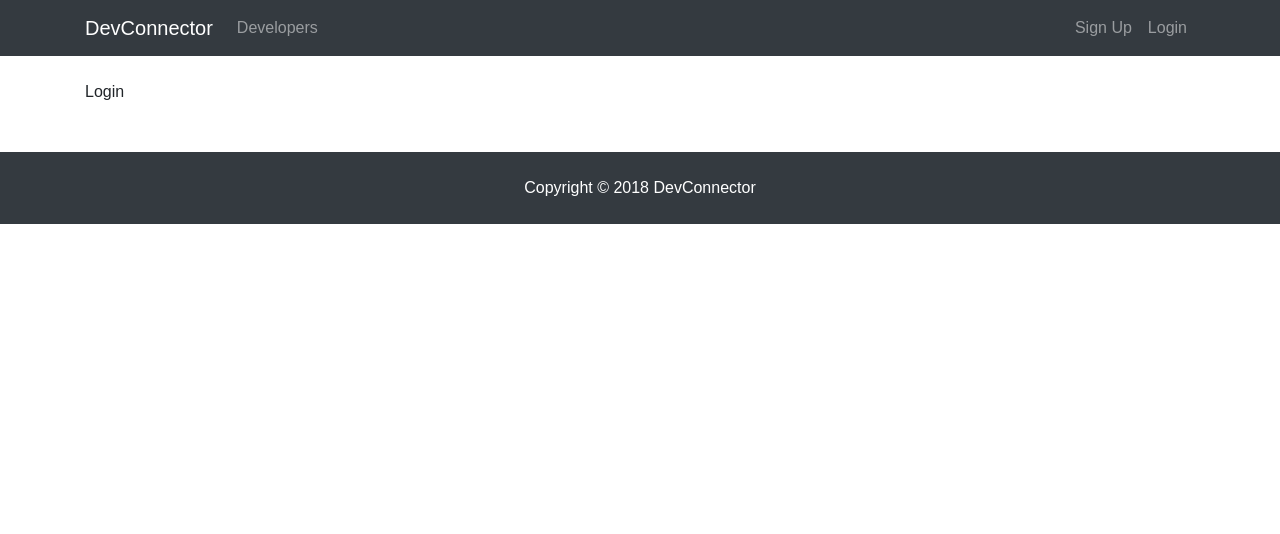
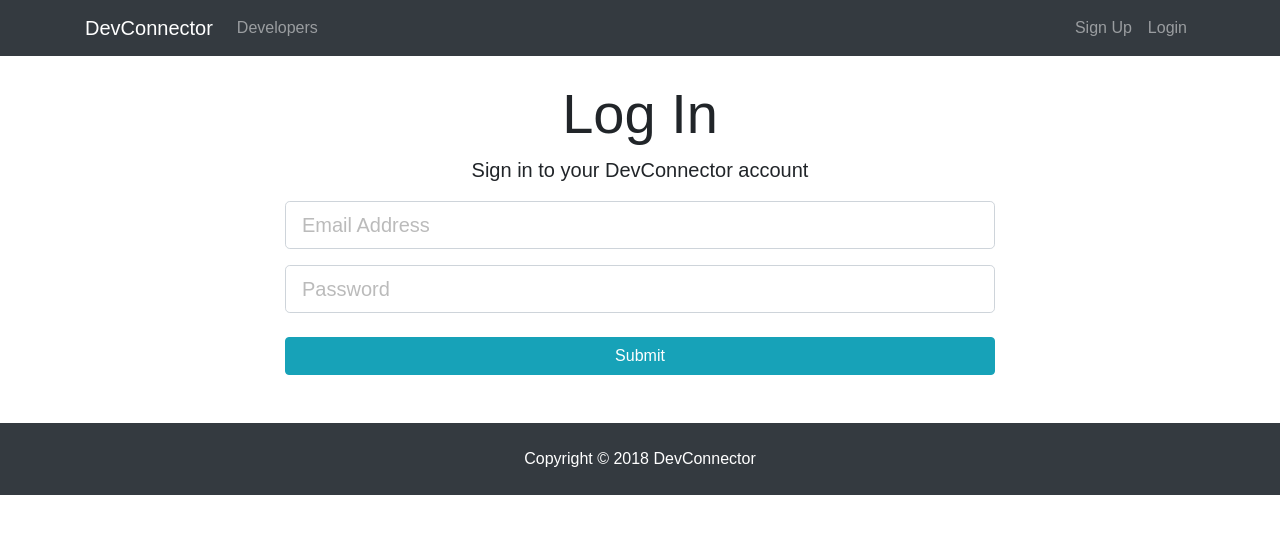
Before and after one commit to LBWright/dev-connector, a React (Create React App) app in the folder client/: page /login in a window 1280 px wide. Shown: the top 534 px of the page. Built offline with nearby package versions, Linux system fonts and the light colour scheme.

Commit message:
updated Login and Register components to properly display validation errors. Right now, these two components utilize axios to register and login users. However, it needs to be changed to use Redux within hopefully the next commit.

```diff
--- a/client/package.json
+++ b/client/package.json
@@ -3,6 +3,8 @@
   "version": "0.1.0",
   "private": true,
   "dependencies": {
+    "axios": "^0.18.0",
+    "classnames": "^2.2.5",
     "react": "^16.3.2",
     "react-dom": "^16.3.2",
     "react-router-dom": "^4.2.2",
--- a/client/src/components/auth/Login.js
+++ b/client/src/components/auth/Login.js
@@ -1,12 +1,49 @@
 import React, {Component} from 'react';
 
 class Login extends Component {
+	constructor() {
+		super();
+		this.state = {
+			email: '',
+			password: '',
+			errors: {}
+		};
+		this.onInputChange = this.onInputChange.bind(this);
+		this.onSubmit = this.onSubmit.bind(this);
+	}
+
+	onInputChange(e){
+		this.setState({[e.target.name]: e.target.value});
+	}
+	onSubmit(e){
+		e.preventDefault();
+		const user = {
+			email: this.state.email,
+			password: this.state.password
+		};
+		console.log(user);
+	}
 	render(){
 		return(
-			<div>
-				Login
-			</div>
-
+			<div className="login">
+				<div className="container">
+				<div className="row">
+					<div className="col-md-8 m-auto">
+					<h1 className="display-4 text-center">Log In</h1>
+					<p className="lead text-center">Sign in to your DevConnector account</p>
+					<form onSubmit={this.onSubmit}>
+						<div className="form-group">
+						<input type="email" className="form-control form-control-lg" onChange={this.onInputChange} value={this.state.email} placeholder="Email Address" name="email" />
+						</div>
+						<div className="form-group">
+						<input type="password" className="form-control form-control-lg" onChange={this.onInputChange} value={this.state.password} placeholder="Password" name="password" />
+						</div>
+						<input type="submit" value="Submit" className="btn btn-info btn-block mt-4" />
+					</form>
+					</div>
+				</div>
+				</div>
+		  	</div>
 		);
 	};
 }
--- a/client/src/components/auth/Register.js
+++ b/client/src/components/auth/Register.js
@@ -1,4 +1,6 @@
 import React, {Component} from 'react';
+import axios from 'axios';
+import classnames from 'classnames';
 
 class Register extends Component {
 	constructor (){
@@ -25,9 +27,11 @@
 			password: this.state.password,
 			password2: this.state.password2
 		}
-		console.log(newUser);
+		axios.post('/api/users/register', newUser).then(res => console.log(res.data)).catch(err => this.setState({errors: err.response.data}));
 	}
 	render(){
+		const  { errors } = this.state;
+
 		return(
 			<div className="register">
 			<div className="container">
@@ -35,19 +39,60 @@
 				<div className="col-md-8 m-auto">
 				  <h1 className="display-4 text-center">Sign Up</h1>
 				  <p className="lead text-center">Create your DevConnector account</p>
-				  <form onSubmit={this.onSubmit}>
+				  <form noValidate onSubmit={this.onSubmit}>
 					<div className="form-group">
-					  <input type="text" className="form-control form-control-lg" onChange={this.onInputChange} value={this.state.name} placeholder="Name" name="name" required />
+					  <input
+						  type="text"
+						  className={classnames('form-control form-control-lg',{
+							  'is-invalid': errors.name
+						  })}
+						  onChange={this.onInputChange}
+						  value={this.state.name}
+						  placeholder="Name"
+						  name="name"
+						/>
+						{errors.name && (<div className='invalid-feedback'>{errors.name}</div>)}
 					</div>
 					<div className="form-group">
-					  <input type="email" className="form-control form-control-lg" onChange={this.onInputChange} value={this.state.email} placeholder="Email Address" name="email" />
+					  <input
+						  type="email"
+						  className={classnames('form-control form-control-lg',{
+							  'is-invalid': errors.email
+						  })}
+						  onChange={this.onInputChange} value={this.state.email}
+						  placeholder="Email Address"
+						  name="email"
+						/>
+						{errors.email && (<div className='invalid-feedback'>{errors.email}</div>)}
 					  <small className="form-text text-muted">This site uses Gravatar so if you want a profile image, use a Gravatar email</small>
 					</div>
 					<div className="form-group">
-					  <input type="password" className="form-control form-control-lg" onChange={this.onInputChange} value={this.state.password} placeholder="Password" name="password" />
+					  <input
+						type="password"
+						className={classnames('form-control form-control-lg',{
+							'is-invalid': errors.password
+						})}
+						onChange={this.onInputChange}
+						value={this.state.password}
+						placeholder="Password"
+						name="password"
+					  />
+						{errors.password && (<div className='invalid-feedback'>{errors.password}</div>)}
+
 					</div>
 					<div className="form-group">
-					  <input type="password" className="form-control form-control-lg" onChange={this.onInputChange} value={this.state.password2} placeholder="Confirm Password" name="password2" />
+					  <input
+						  type="password"
+						  className={classnames('form-control form-control-lg',{
+							'is-invalid': errors.password2
+						})}
+						  onChange={this.onInputChange}
+						  value={this.state.password2}
+						  placeholder="Confirm Password"
+						  name="password2"
+						/>
+						{errors.password2 && (<div className='invalid-feedback'>{errors.password2}</div>)}
+
 					</div>
 					<input type="submit" value="Submit" className="btn btn-info btn-block mt-4" />
 				  </form>
```
Also changed, not shown: 1 other file (tests, documents, lock files or other folders).
